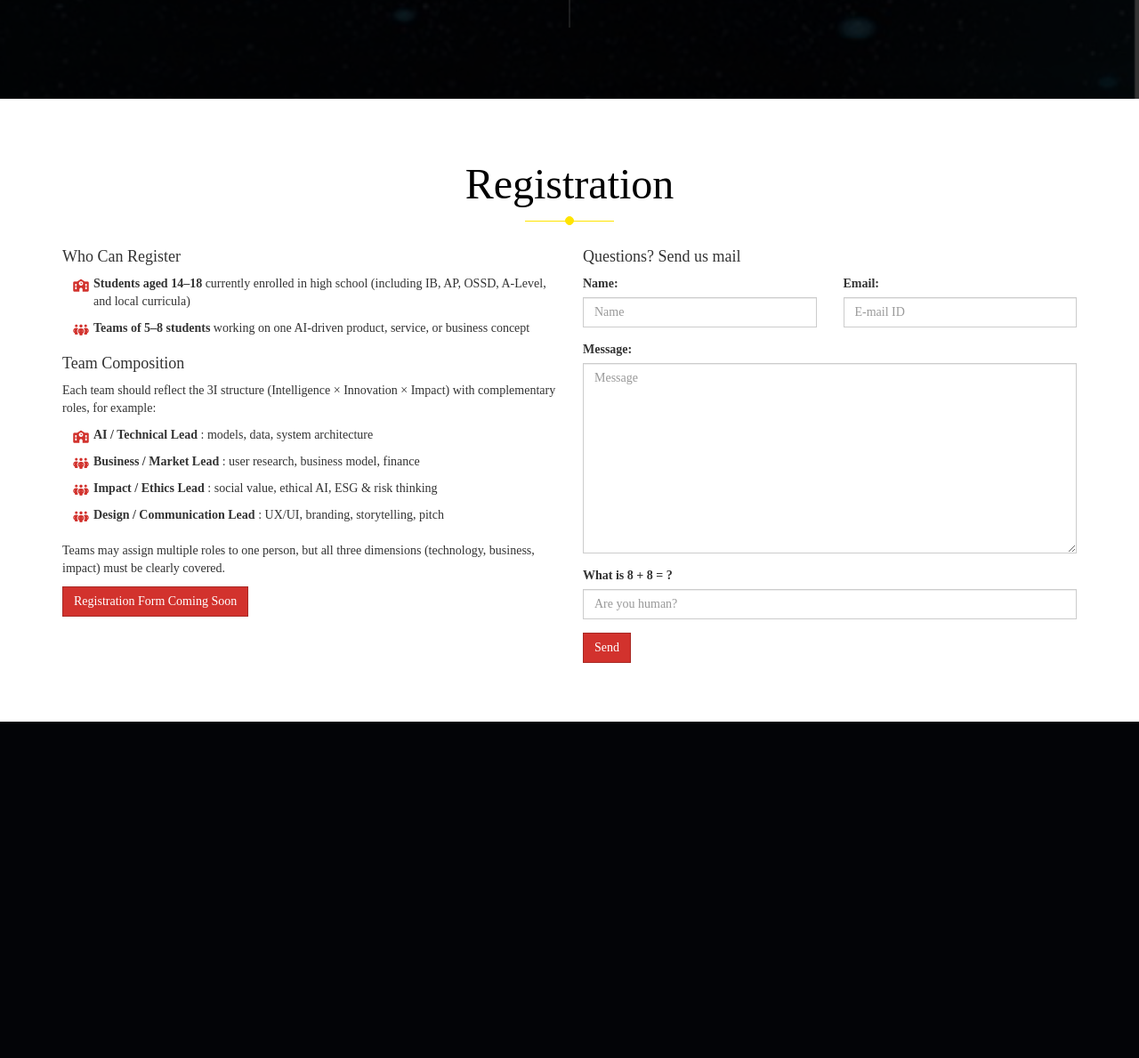
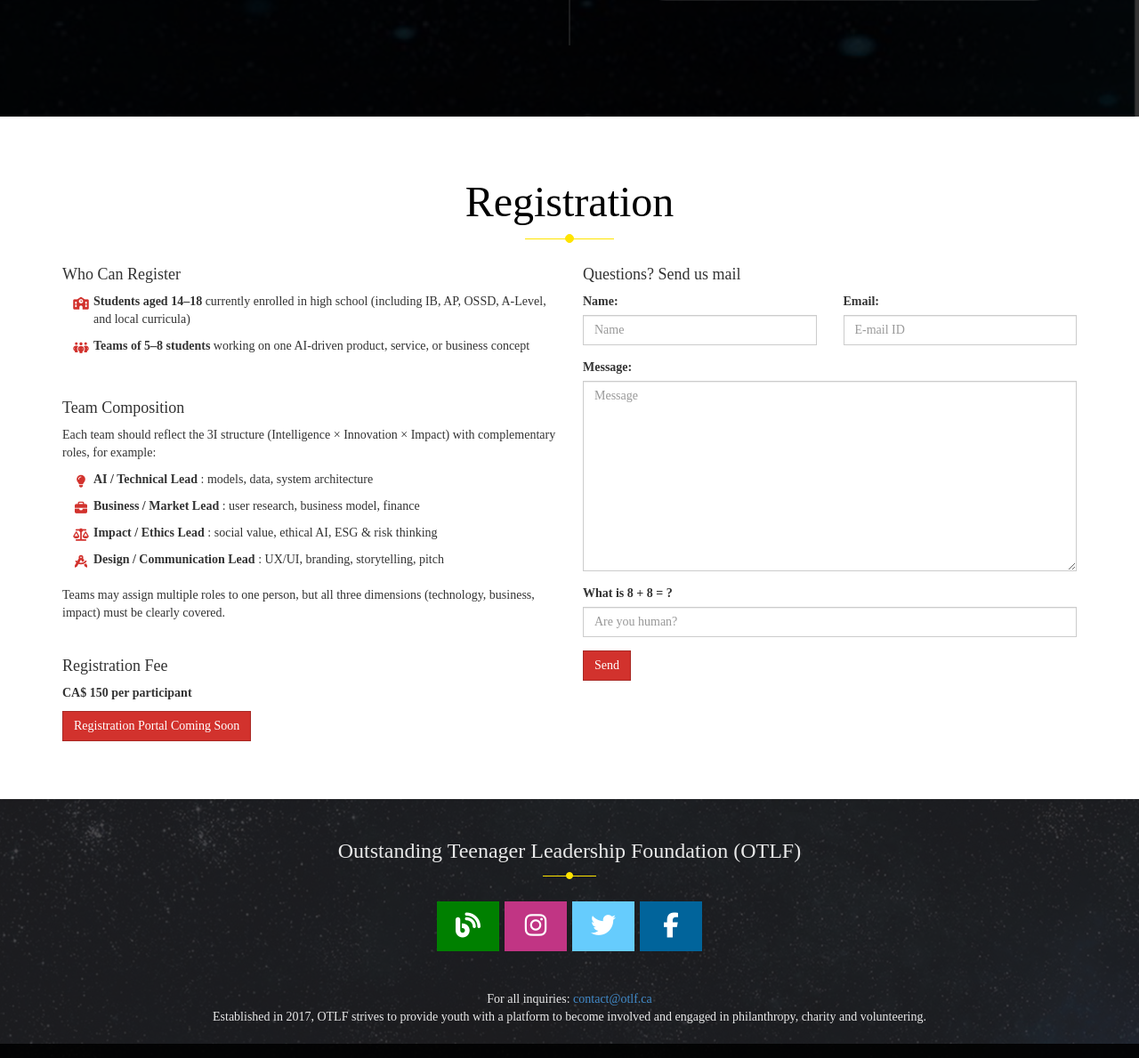
Before and after one commit to YuudachiXMMY/High-School-Artificial-Intelligence-Entrepreneurship-Contest, a PHP site: page / in a window 1280 px wide. Shown: the part 4849-6038 px from the top of the page at 89% size. Before the commit the page ends 5660 px from the top, so only its background shows below. Run offline with PHP 8.4, Linux system fonts and the light colour scheme; some libraries are stand-ins or nearby versions; some web fonts are replaced.

Commit message:
Update fee and social

```diff
--- a/assets/css/timeline.css
+++ b/assets/css/timeline.css
@@ -1,3 +1,31 @@
+#footer .social-widget .blog {
+    background: #008000;
+  }
+
+#footer .social-widget .instagram {
+    background: #c13584;
+  }
+
+.fa.fa-instagram {
+color: #ffffff;
+}
+
+.navbar-brand img {
+    max-height: 40px; /* helps ensure no overflow */
+    height: 3.8vw;
+    width: auto;
+}
+
+/* Mobile */
+@media (max-width: 767px) {
+    .navbar-brand img {
+      max-height: 40px; /* helps ensure no overflow */
+      height: 8vw;
+      width: auto;
+    }
+}
+
+
 .timeline-heading-center {
     display: block;
     margin-left: auto;
--- a/index.html
+++ b/index.html
@@ -46,7 +46,9 @@
                                     <span class="fa fa-bars"></span>
                                 </button>
                                 <!-- ## brand name ## -->
-                                <a class="navbar-brand" href="./">OTLF</a>
+                                <a class="navbar-brand" href="https://www.otlf.ca/">
+                                    <img src="assets/img/OTLF Logo_hover.png">
+                                </a>
                             </div>
                             <div class="navbar-collapse collapse navbar-right">
                                 <ul class="nav navbar-nav">
@@ -113,11 +115,13 @@
                             <span class="line"><span class="dot"></span></span>
                                 </h2>
                                 <p class="text-left">
-                                    The High School AI Entrepreneurship Contest is an interdisciplinary innovation competition for high school students aged 14–18. Centered on artificial intelligence as its core driver, the contest guides students to conduct comprehensive exploration across three dimensions: technology, business, and social value. Participating teams must address real-world industry problems or societal challenges by leveraging AI technology to build a verifiable minimum viable product (MVP), business model, and social impact plan.
+                                    The High School Artificial Intelligence Entrepreneurship Contest is an interdisciplinary innovation competition for high school students aged 14–18. Centred on artificial intelligence as its core driver, the contest guides students to conduct comprehensive exploration across three dimensions: Intelligence (Technology), Innovation (Business) and Impact (Social Value). Participating teams must address real-world industry problems or societal challenges by leveraging AI technology to build a verifiable minimum viable product (MVP), business model and social impact plan.
                                     <br><br>
-                                    The competition adheres to rigorous fairness mechanisms (blind judging, plagiarism compliance checks, outlier-adjusted scoring) and features professional evaluation by a panel comprising university professors, industry engineers, and investment advisors. OTLF encourages students to integrate scientific inquiry, entrepreneurial practice, and ethical awareness, showcasing their profound insights into future technology and society through original projects.
+
+                                    The competition adheres to rigorous fairness mechanisms (blind judging, plagiarism compliance checks and outlier-adjusted scoring) and features professional evaluation by a panel comprising university professors, industry engineers and investment advisors. OTLF encourages students to integrate scientific inquiry, entrepreneurial practice and ethical awareness, showcasing their profound insights into future technology and society through original projects.
                                     <br><br>
-                                    This competition welcomes students from all technical backgrounds. We encourage collaboration among peers with diverse skills—whether in technical development, business strategy, design innovation, or social research—to jointly complete an innovative project demonstrating AI feasibility, commercial potential, and social significance.
+
+                                    This competition welcomes students from all backgrounds. We encourage collaboration among peers with diverse skills—whether in technical development, business strategy, design innovation or social research—to jointly complete an innovative project demonstrating AI feasibility, commercial potential and social significance.
                                 </p>
                             </div>
                         </div>
@@ -158,12 +162,12 @@
                     <div class="col-sm-4 text-center col-highlight content-box">
                         <h3 class="fa fa-5x fa-random text-theme-inverse"></h3>
                         <h3>Intelligence</h3>
-                            Building foundational capabilities for the AI era. Students must understand AI model principles, data sources, privacy protection, technical limitations, and practical application logic.
+                            Developing foundational capabilities for the AI era. Students must understand AI model principles, data sources, privacy protection, technical limitations and practical application logic.
                             <br>
                             This dimension emphasizes:
                             <ul>
                                 <li>
-                                    Identifying and deploying appropriate AI technologies (e.g., LLMs, CV, recommendation systems)
+                                    Identifying and deploying appropriate AI technologies (e.g., large language models, computer vision, recommendation systems)
                                 </li>
                                 <li>
                                     Matching technical solutions to real-world problem scenarios
@@ -176,12 +180,12 @@
                                 </li>
                             </ul>
 
-                            The goal is to cultivate students who can genuinely “understand AI, apply AI, and evaluate AI,” equipping them with core technological literacy for the interdisciplinary era.
+                            The goal is to cultivate students who can genuinely understand AI, apply AI and evaluate AI, equipping them with core technological literacy for the interdisciplinary era.
                     </div>
                     <div class="col-sm-4 text-center col-highlight content-box">
                         <h3 class="fa fa-5x fa-desktop text-theme-inverse"></h3>
                         <h3>Innovation</h3>
-                            Encourage students to explore the value logic, user pain points, and market opportunities of AI products based on real-world needs.
+                            Encourage students to explore the value logic, user pain points and market opportunities of AI products based on real-world needs.
                             <br>
                             This dimension focuses on:
 
@@ -570,23 +574,37 @@
                         </ul>
                         <!-- ## contact info endstart ## -->
 
+                        <br>
+
                         <h4>Team Composition</h4>
 
                         <p>Each team should reflect the 3I structure (Intelligence × Innovation × Impact) with complementary roles, for example:</p>
 
                         <!-- ## contact info start ## -->
                         <ul class="fa-ul">
-                            <li><i class="fa-li fa fa-school text-theme-inverse"></i><span><strong>AI / Technical Lead</strong> : models, data, system architecture</span></li>
-                            <li><i class="fa-li fa fa-people-group text-theme-inverse"></i><span><strong>Business / Market Lead</strong> : user research, business model, finance</span></li>
-                            <li><i class="fa-li fa fa-people-group text-theme-inverse"></i><span><strong>Impact / Ethics Lead</strong> : social value, ethical AI, ESG & risk thinking</span></li>
-                            <li><i class="fa-li fa fa-people-group text-theme-inverse"></i><span><strong>Design / Communication Lead</strong> : UX/UI, branding, storytelling, pitch</span></li>
+                            <li><i class="fa-li fa fa-lightbulb text-theme-inverse"></i><span><strong>AI / Technical Lead</strong> : models, data, system architecture</span></li>
+                            <li><i class="fa-li fa fa-briefcase text-theme-inverse"></i><span><strong>Business / Market Lead</strong> : user research, business model, finance</span></li>
+                            <li><i class="fa-li fa fa-scale-balanced text-theme-inverse"></i><span><strong>Impact / Ethics Lead</strong> : social value, ethical AI, ESG & risk thinking</span></li>
+                            <li><i class="fa-li fa fa-compass-drafting text-theme-inverse"></i><span><strong>Design / Communication Lead</strong> : UX/UI, branding, storytelling, pitch</span></li>
                         </ul>
                         <!-- ## contact info endstart ## -->
 
                         <p>Teams may assign multiple roles to one person, but all three dimensions (technology, business, impact) must be clearly covered.</p>
 
+                        <br>
+
+                        <h4>Registration Fee</h4>
+
+                        <p><strong>CA$ 150 per participant</strong></p>
+
+                        <!-- ## contact info start ## -->
+                        <!-- <ul class="fa-ul">
+                            <li><span><strong>CA$ 150 per participant</strong></span></li>
+                        </ul> -->
+                        <!-- ## contact info endstart ## -->
+
                         <div class="form-group">
-                            <input type="button"  value="Registration Form Coming Soon" class="btn btn-theme-inverse" />
+                            <input type="button"  value="Registration Portal Coming Soon" class="btn btn-theme-inverse" />
                         </div>
                     </div>
 
@@ -648,6 +666,88 @@
         </section> -->
         <!-- ## blockquote section end ## -->
 
+ <!-- ## footer section start ## -->
+ <section id="footer">
+    <!-- ## footer background pattern start ## -->
+    <div class="bg-pattern3">
+        <!-- ## social container start ## -->
+        <div class="container social-container">
+            <div class="row">
+                <div class="col-md-12 text-center">
+                    <h3>
+                        Outstanding Teenager Leadership Foundation (OTLF)
+                    <span class="line"><span class="dot"></span></span>
+                    </h3>
+                    <!-- ## social-widget start ## -->
+                    <div class="social-widget">
+                        <!-- ## list-inline start ## -->
+                        <ul class="list-inline">
+                            <li>
+                                <!-- ## blog start ## -->
+                                <a class="blog" href="https://www.otlf.ca/" data-title="blog" data-toggle="tooltip">
+                                    <span class="fa-stack fa-3x">
+                                        <span class="fa fa-light fa-blog"></span>
+                                    </span>
+                                </a>
+                                <!-- ## blog end ## -->
+                            </li>
+                            <li>
+                                <!-- ## instagram start ## -->
+                                <a class="instagram" href="https://www.instagram.com/_otlf_/?hl=en" data-title="instagram">
+                                    <span class="fa-stack fa-3x">
+                                        <span class="fa fa-brands fa-instagram"></span>
+                                    </span>
+                                </a>
+                                <!-- ## instagram end ## -->
+                            </li>
+                            <li>
+                                <!-- ## twitter start ## -->
+                                <a class="twitter" href="https://x.com/OTLFoundation" data-title="twitter">
+                                    <span class="fa-stack fa-3x">
+                                        <span class="fa fa-light fa-twitter"></span>
+                                    </span>
+                                </a>
+                                <!-- ## twitter end ## -->
+                            </li>
+                            <li>
+                                <!-- ## facebook start ## -->
+                                <a class="facebook" href="https://www.facebook.com/OTLFoundation/" data-title="facebook">
+                                    <span class="fa-stack fa-3x">
+                                        <span class="fa fa-light fa-facebook"></span>
+                                    </span>
+                                </a>
+                                <!-- ## facebook end ## -->
+                            </li>
+                        </ul>
+                        <!-- ## list-inline end ## -->
+                        <div class="clearfix"></div>
+                    </div>
+                    <!-- ## social-widget end ## -->
+                </div>
+            </div>
+            <div class="row">
+                <!-- ## footer quote start ## -->
+                <div class="col-lg-12 text-center footer-quote">
+                    For all inquiries: <a href="mailto:contact@otlf.ca">contact@otlf.ca</a>
+
+                    <br>
+
+                    Established in 2017, OTLF strives to provide youth with a platform to become involved and engaged in philanthropy, charity and volunteering.
+                </div>
+                <!-- ## footer quote end ## -->
+            </div>
+        </div>
+        <!-- ## social container end ## -->
+        <!-- ## footer copyright start ## -->
+        <div class="footer-copyright text-center">
+            <!-- Company name Copyright &copy; 2014, All rights reserved.More Templates <a href="http://www.cssmoban.com/" target="_blank" title="模板之家">模板之家</a> - Collect from <a href="http://www.cssmoban.com/" title="网页模板" target="_blank">网页模板</a> -->
+        </div>
+        <!-- ## footer copyright end ## -->
+    </div>
+    <!-- ## footer background pattern end ## -->
+</section>
+<!-- ## footer section end ## -->
+
 
         <!-- ## preloader start ## -->
         <div id="preloader">
```
Also changed, not shown: store.html (+43 -0 lines), assets/img/OTLF Logo_hover.png (added), 3 other files.
